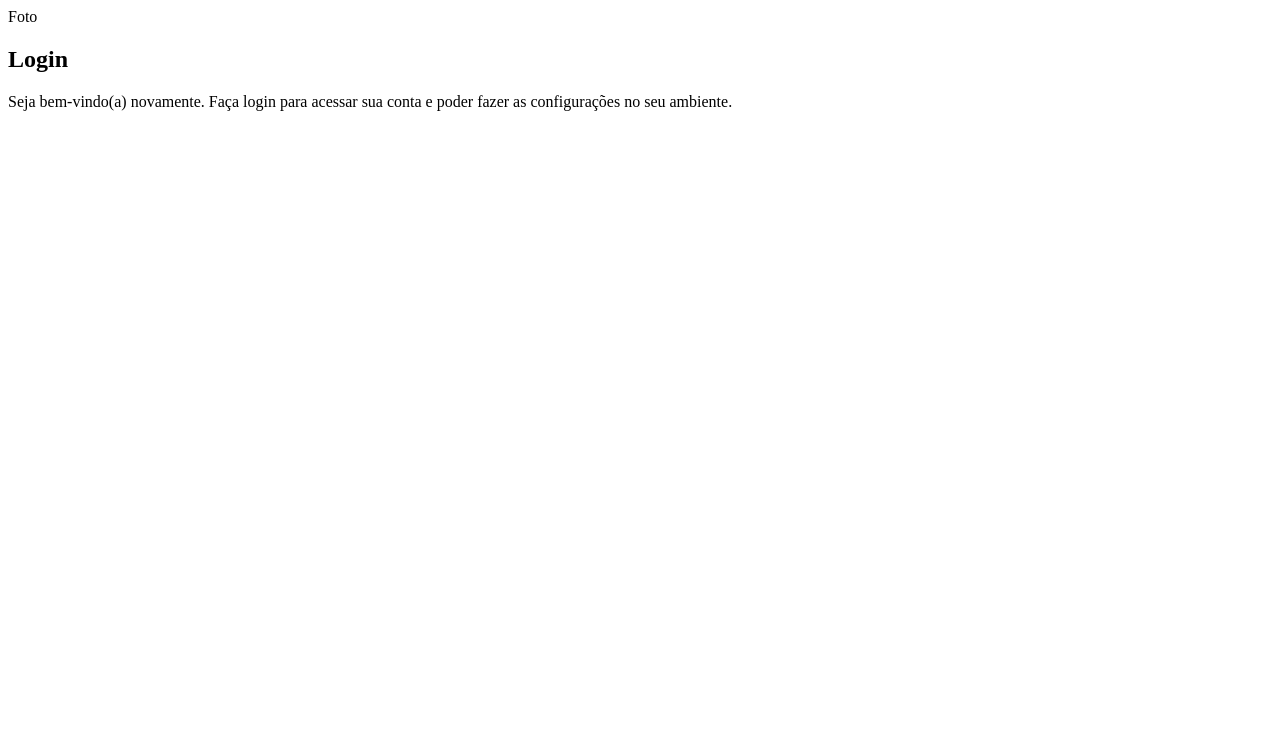
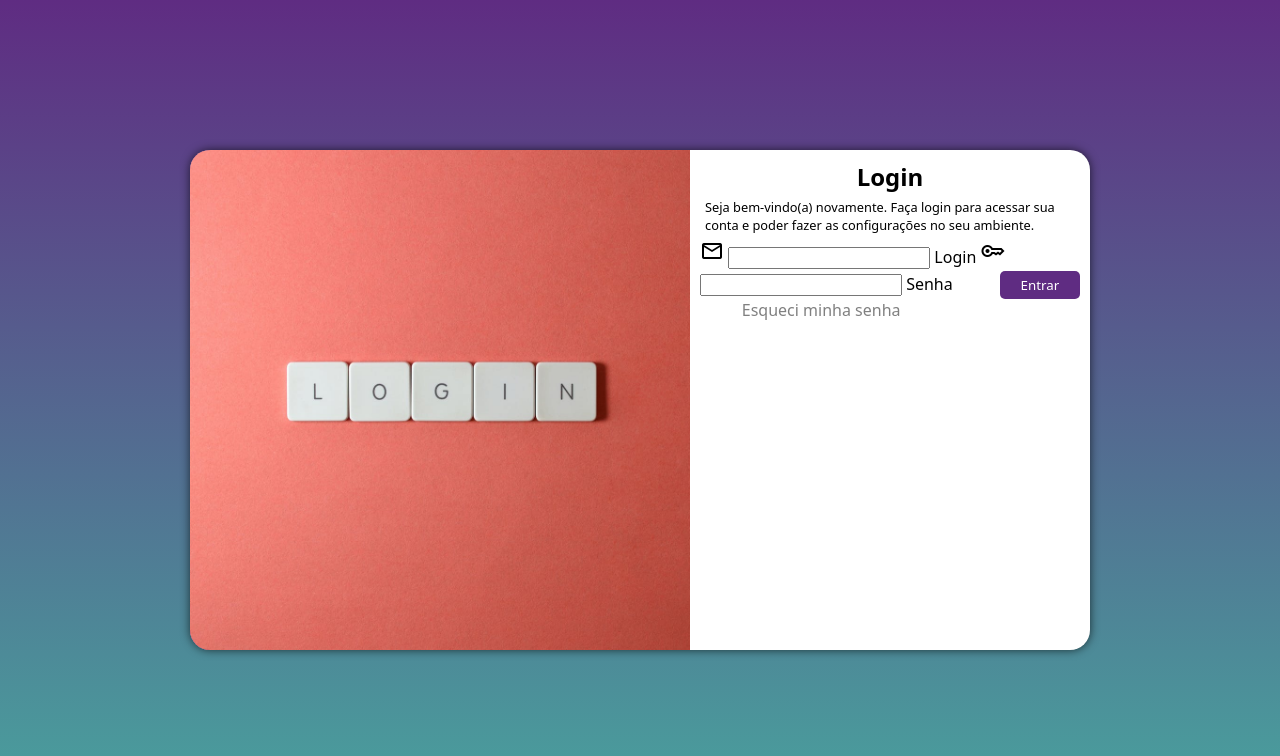
Before and after one commit to LpSantosol/Projeto--Login, a plain HTML site: page projetologin/index.html in a window 1280 px wide. Drawn offline with nearby package versions, Linux system fonts and the light colour scheme.

Commit message:
projeto tela login atualizações

```diff
--- /dev/null
+++ b/projetologin/estilo/media-query.css
@@ -0,0 +1,93 @@
+@charset "UTF-8";
+
+/* Paletas de cores
+   Verde: #49a09d
+   Lilás:  #5f2c82  */
+
+
+@media screen and (min-width: 768px) and (max-width: 1024px ) {
+
+    body { background-image: linear-gradient(to top, #49a09d, #5f2c82 );
+
+    }
+
+    section#telalogin {
+        width: 90vw;
+    }
+
+    section#telalogin > div#foto {
+        float: left;
+        width: 40vw;
+        height: 500px;
+        background-attachment: fixed;
+
+
+    }
+
+    section#telalogin > div#login {
+        float: right;
+        width: 50vw;
+
+
+
+    }
+
+}
+
+
+@media screen and (min-width: 1024px) and (max-width: 1201px)  {
+
+    body { background-image: linear-gradient(to top, #49a09d, #5f2c82 );
+
+    }
+
+    section#telalogin {
+        width: 900px;
+    }
+
+    section#telalogin > div#foto {
+        float: left;
+        width: 500px;
+        height: 500px;
+        background-attachment: fixed;
+
+
+    }
+
+    section#telalogin > div#login {
+        float: right;
+        width: 400px;
+
+
+
+    }
+
+}
+
+@media screen and (min-width: 1024px) {
+    body { background-image: linear-gradient(to top, #49a09d, #5f2c82 );
+
+    }
+
+    section#telalogin {
+        width: 900px;
+    }
+
+    section#telalogin > div#foto {
+        float: left;
+        width: 500px;
+        height: 500px;
+        background-attachment: fixed;
+
+
+    }
+
+    section#telalogin > div#login {
+        float: right;
+        width: 400px;
+
+
+
+    }
+
+}
--- a/projetologin/estilo/style.css
+++ b/projetologin/estilo/style.css
@@ -3,3 +3,99 @@
 /* Paletas de cores
    Verde: #49a09d
    Lilás:  #5f2c82  */
+
+   * {
+      font-family: system-ui, -apple-system, BlinkMacSystemFont, 'Segoe UI', Roboto, Oxygen, Ubuntu, Cantarell, 'Open Sans', 'Helvetica Neue', sans-serif;
+      margin: 0px;
+      padding: 0px;
+      box-sizing: border-box;
+   }
+
+   body, html {
+      width: 100vw;
+      height: 100vh;
+      background-color: #5f2c82;
+   }
+
+   main {
+      width: 100vw;
+      height: 100vh;
+      position: relative;
+
+   }
+
+   section#telalogin {
+      background-color: white;
+      width: 268px;
+      height: 500px;
+      display: block;
+      position: absolute;
+      top: 50%;
+      left: 50%;
+      transform: translate(-50%, -50%);
+      border-radius: 20px;
+      overflow: hidden;
+      box-shadow: 0px 0px 10px rgba(0, 0, 0, 0.658);
+
+      transition: width 0.3s, height 0.3s;
+
+   }
+
+   section#telalogin > div#foto {
+      display: block;
+      background-position: center, center;
+
+
+
+      background-color: #5f2c82;
+      background-image: url(../imagens/pexels-photo-2882566.jpeg);
+      background-size: cover;
+      height: 200px;
+
+   }
+
+   section#telalogin > div#login {
+      padding: 10px;
+      display: block;
+   }
+
+   section#telalogin > div#login > h1 {
+      text-align: center;
+
+
+   }
+
+   section#telalogin > div#login > p {
+      font-size: 0.8em;
+      padding: 5px;
+   }
+
+   form#flogin > p > a {
+      text-decoration: none;
+      color: grey;
+      float: bottom;
+      margin-left: 11%;
+
+
+   }
+
+   form#flogin p > a:hover {
+      color: #5f2c82;
+      font-weight: bold;
+
+
+
+   }
+
+   form#flogin > input#btentrar {
+     background-color: #5f2c82;
+     color: white;
+     border-radius: 5px;
+     border: none;
+
+     padding: 5px;
+     width: 80px;
+     margin-left: 11.3%;
+     margin-top: 2px;
+
+   }
--- a/projetologin/index.html
+++ b/projetologin/index.html
@@ -4,21 +4,49 @@
     <meta charset="UTF-8">
     <meta http-equiv="X-UA-Compatible" content="IE=edge">
     <meta name="viewport" content="width=device-width, initial-scale=1.0">
+    <link rel="stylesheet" href="https://fonts.googleapis.com/css2?family=Material+Symbols+Outlined:opsz,wght,FILL,GRAD@20..48,100..700,0..1,-50..200" />
     <link rel="stylesheet" href="estilo/style.css">
+    <link rel="stylesheet" href="estilo/media-query.css">
 
     <title>Projeto Login</title>
 </head>
 <body>
     <main>
-        <section>
+        <section id="telalogin">
 
-            <div id="Foto">
-                Foto
+            <div id="foto">
+                <!--Imagem em CSS-->
             </div>
-            <div id="Login">
+            <div id="login">
                 <h1>Login</h1>
                 <p>Seja bem-vindo(a) novamente. Faça login para acessar sua conta e poder fazer as configurações no seu ambiente.</p>
-                <form action="login.php" method="post"></form>
+
+                <form id="flogin" action="login.php" method="post" autocomplete="on">
+                    <span
+                    class="material-symbols-outlined">
+                        email
+                        </span>
+
+                    <input type="email" id="ilogin" required maxlength="30"
+                    autocomplete="email">
+                    <label for="ilogin">Login</label>
+
+                    <span class="material-symbols-outlined">
+                        key
+                        </span>
+
+                    <input type="password" id="isenha" required minlength="8" maxlength="30"
+                    autocomplete="current-password">
+
+                    <label for="isenha">Senha</label>
+
+                    <input id="btentrar" type="submit" value="Entrar">
+
+                    <p><a href="login.html">Esqueci minha senha</a></p>
+                </form>
+
+
+
 
             </div>
         </section>
```
